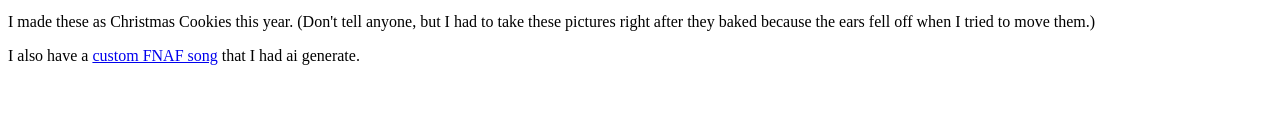
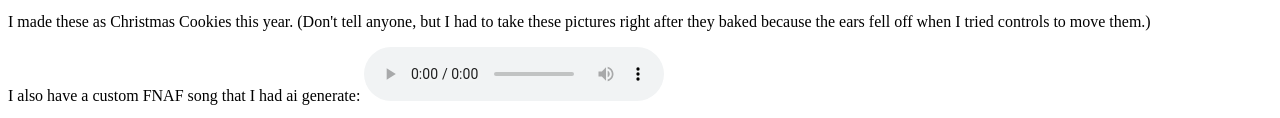
Before and after one commit to PrimalChrono707/halloftrophies, a plain HTML site: page index.html in a window 1280 px wide. Shown: the part 1079-1197 px from the top of the page. Before the commit the page ends 1160 px from the top, so only its background shows below. Drawn offline with Linux system fonts and the light colour scheme.

Commit message:
Added music.

```diff
--- a/index.html
+++ b/index.html
@@ -16,9 +16,10 @@
         <img src="FNaF Cookies1.jpg" width="700" height="500" alt="FNaF Cookies 1">
     </p>
     <p>
-        I made these as Christmas Cookies this year. (Don't tell anyone, but I had to take these pictures right after they baked because the ears fell off when I tried to move them.)
+        I made these as Christmas Cookies this year. (Don't tell anyone, but I had to take these pictures right after they baked because the ears fell off when I tried controls to move them.)
     </p>
     <p>
-        I also have a <a href="I always come back.mp3">custom FNAF song</a> that I had ai generate.
+        I also have a custom FNAF song that I had ai generate:
+        <audio controls src="I always come back.mp3"></audio>
     </p>
 </html>
```
